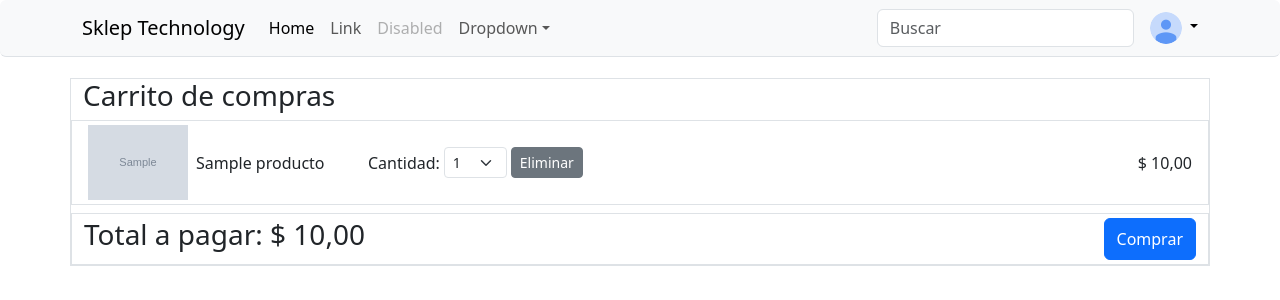
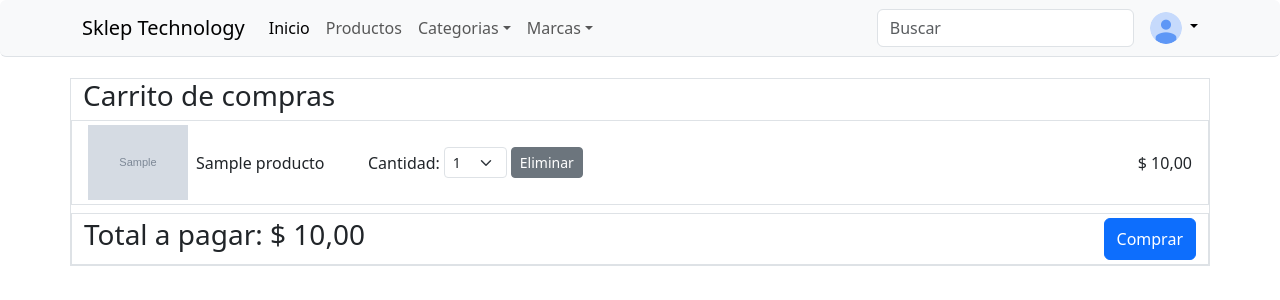
Before and after one commit to emirgonzalez55/sklep_technology, a Django app: page /carrito in a window 1280 px wide. Shown: the top 300 px of the page. Run offline with Django 4.2, Linux system fonts and the light colour scheme; a user stored in the database is signed in; tables that the repository leaves empty hold one stand-in row (values such as "Sample post"); grey boxes marked "Sample" are stand-in pictures; some libraries are stand-ins or nearby versions.

Commit message:
Nuevos dropdowns de categorías y marcas

```diff
--- a/aplicacion/templates/base/base.html
+++ b/aplicacion/templates/base/base.html
@@ -20,20 +20,25 @@
         <div class="collapse navbar-collapse" id="navbarsExample09">
           <ul class="navbar-nav me-auto mb-2 mb-lg-0">
             <li class="nav-item">
-              <a class="nav-link active" aria-current="page" href="#">Home</a>
+              <a class="nav-link active" aria-current="page" href="{% url 'inicio' %}">Inicio</a>
             </li>
             <li class="nav-item">
-              <a class="nav-link" href="#">Link</a>
-            </li>
-            <li class="nav-item">
-              <a class="nav-link disabled" aria-disabled="true">Disabled</a>
+              <a class="nav-link" href="{% url 'productos' %}">Productos</a>
             </li>
             <li class="nav-item dropdown">
-              <a class="nav-link dropdown-toggle" href="#" data-bs-toggle="dropdown" aria-expanded="false">Dropdown</a>
+              <a class="nav-link dropdown-toggle" href="#" data-bs-toggle="dropdown" aria-expanded="false">Categorias</a>
               <ul class="dropdown-menu">
-                <li><a class="dropdown-item" href="#">Action</a></li>
-                <li><a class="dropdown-item" href="#">Another action</a></li>
-                <li><a class="dropdown-item" href="#">Something else here</a></li>
+                {% for categoria in categorias %}
+                <li><a class="dropdown-item" href="{% url 'productos_filtro' 'categoria' categoria %}">{{ categoria }}</a></li>
+                {% endfor %}
+              </ul>
+            </li>
+            <li class="nav-item dropdown">
+              <a class="nav-link dropdown-toggle" href="#" data-bs-toggle="dropdown" aria-expanded="false">Marcas</a>
+              <ul class="dropdown-menu">
+                {% for marca in marcas %}
+                <li><a class="dropdown-item" href="{% url 'productos_filtro' 'marca' marca %}">{{ marca }}</a></li>
+                {% endfor %}
               </ul>
             </li>
           </ul>
```
